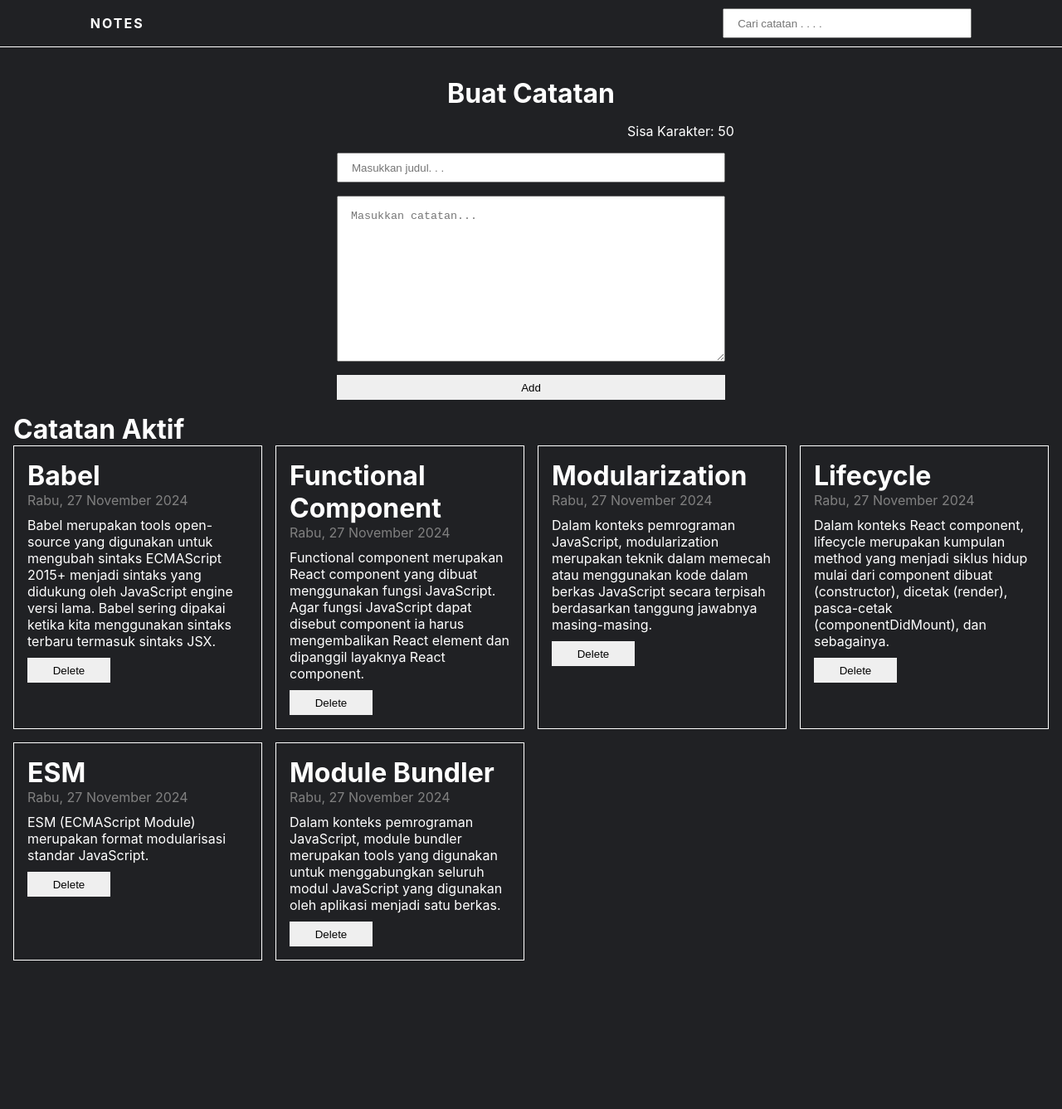
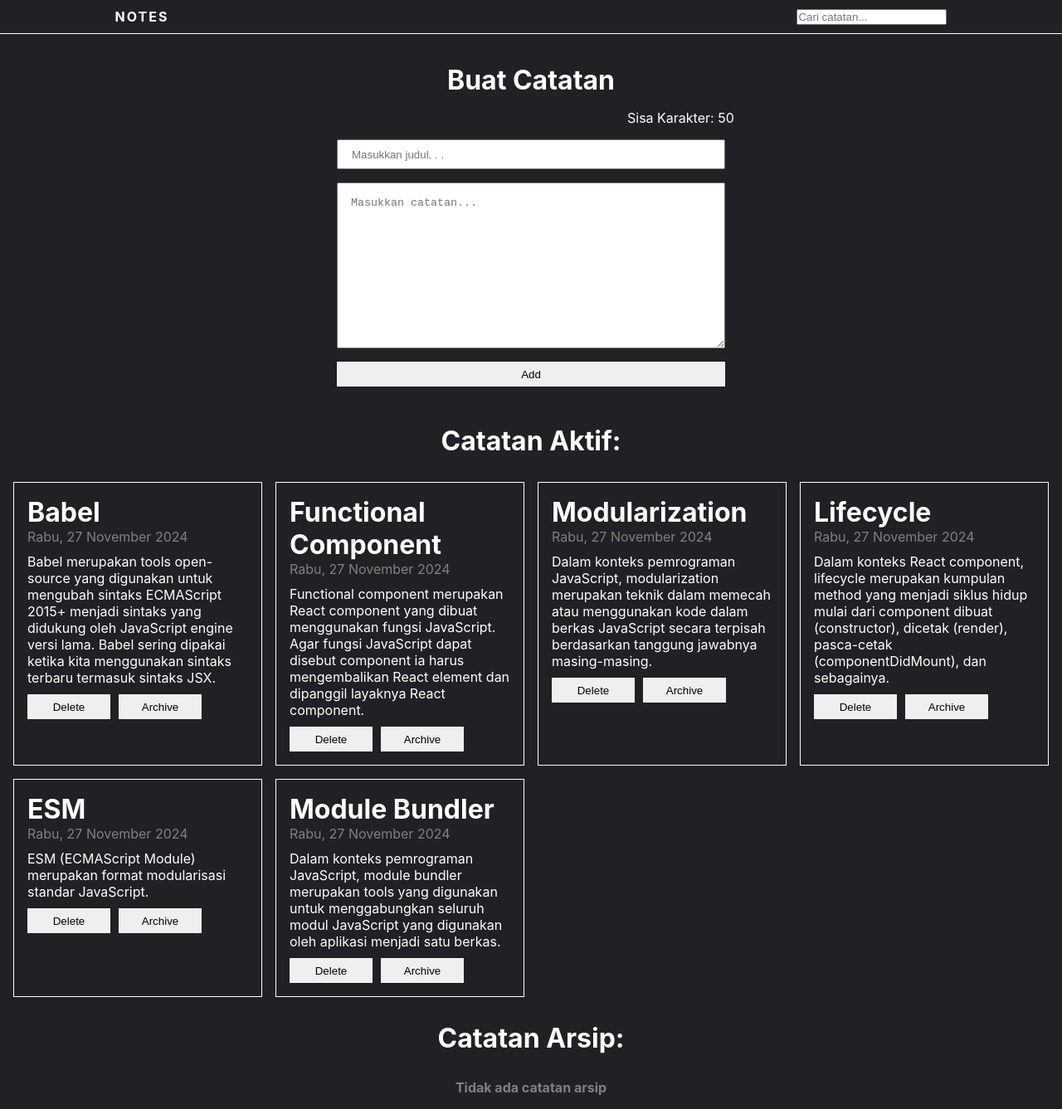
Before and after one commit to kumbangheracles/notes-app, a React (Vite) app: page / in a window 1280 px wide. Shown: the whole page at 83% size. Before the commit the page ends 1174 px from the top, so only its background shows below. Built offline with nearby package versions, Linux system fonts and the light colour scheme.

Commit message:
archived button added

```diff
--- a/src/components/Navbar/Navbar.jsx
+++ b/src/components/Navbar/Navbar.jsx
@@ -1,12 +1,35 @@
 import React from "react";
 import SearchBox from "./SearchBox";
 import Logo from './Logo'
+import NoteList from "../NoteList/NoteList";
+import { getInitialData, showFormattedDate } from "../../utils";
 
-export default function Navbar(){
-    return(
-        <nav className="navbar">
-            <Logo />
-            <SearchBox />
-        </nav>
-    )
+export default class Navbar extends React.Component {
+    constructor(props) {
+        super(props);
+        this.state = {
+          notes: getInitialData(),
+          searchQuery: "", // State untuk search box
+        };
+
+        this.onSearchHandler = this.onSearchHandler.bind(this);
+      }
+
+      onSearchHandler(event) {
+        this.setState({ searchQuery: event.target.value });
+      }
+    render() {
+
+        const { notes, searchQuery } = this.state;
+        // Filter catatan berdasarkan title yang sesuai dengan searchQuery
+        const filteredNotes = notes.filter((note) =>
+        note.title.toLowerCase().includes(searchQuery.toLowerCase())
+        );
+        return (
+            <nav className="navbar">
+                <Logo />
+                <SearchBox searchQuery={searchQuery} onSearch={this.onSearchHandler} />
+            </nav>
+        )
+    }
 }
--- a/src/components/Navbar/SearchBox.jsx
+++ b/src/components/Navbar/SearchBox.jsx
@@ -1,9 +1,15 @@
 import React from "react";
 
-export default function SearchBox(){
-    return(
-        <div className="search-box">
-            <input type="text" id="search-input-box" placeholder="Cari catatan . . . ."/>
-        </div>
-    )
-}
+const SearchBox = ({ searchQuery, onSearch }) => {
+    return (
+      <input
+        type="text"
+        placeholder="Cari catatan..."
+        value={searchQuery}
+        onChange={(e) => onSearch(e.target.value)}
+        className="search-box"
+      />
+    );
+  };
+
+  export default SearchBox;
--- /dev/null
+++ b/src/components/NoteList/ArchiveButton.jsx
@@ -0,0 +1,7 @@
+import React from "react";
+
+export default function ArchivedButton({id, onArchived, archived}) {
+    return (
+        <button type="submit" className="note-item_archive" onClick={() => onArchived(id)} >{archived ? "Unarchive" : "Archive"}</button>
+    )
+}
--- a/src/components/NoteList/Note.jsx
+++ b/src/components/NoteList/Note.jsx
@@ -1,6 +1,7 @@
 import React from "react";
 import NoteList from "./NoteList";
 import FormInput from "../InputForm/FormInput";
+import SearchBox from "../Navbar/SearchBox";
 import { getInitialData, showFormattedDate } from "../../utils";
 
 export default class Note extends React.Component{
@@ -10,6 +11,7 @@ export default class Note extends React.Component{
             notes: getInitialData(),
         }
         this.onDeleteHandler = this.onDeleteHandler.bind(this);
+        this.onArchivedHandler = this.onArchivedHandler.bind(this);
         this.onAddHandler = this.onAddHandler.bind(this);
     }
 
@@ -17,6 +19,17 @@ export default class Note extends React.Component{
         const notes = this.state.notes.filter(note => note.id !==id);
         this.setState({notes});
     }
+    onArchivedHandler(id) {
+        this.setState((prevState) => {
+          const updatedNotes = prevState.notes.map((note) =>
+            note.id === id
+              ? { ...note, archived: !note.archived }
+              : note
+
+          );
+          return { notes: updatedNotes };
+        });
+      }
 
     onAddHandler({title, body}){
         this.setState((prevState) =>{
@@ -36,18 +49,32 @@ export default class Note extends React.Component{
 
     render(){
         const { notes } = this.state;
+        const activeNotes = notes.filter((note) => !note.archived);
+        const archivedNotes = notes.filter((note) => note.archived);
         return(
             <div className="note-app">
                 <h1 className="title-app">Buat Catatan</h1>
                 <FormInput addNotes={this.onAddHandler}/>
 
 
-                <h1>Catatan Aktif</h1>
-                {notes.length > 0 ?(
-                    <NoteList notes={this.state.notes} onDelete={this.onDeleteHandler}/>
+                <h1 className="title-aktif">Catatan Aktif: </h1>
+                {activeNotes.length > 0 ?(
+                    <NoteList notes={activeNotes}
+                    onDelete={this.onDeleteHandler}
+                    onArchived={this.onArchivedHandler}/>
                 ) :
-                (<h4>Tidak ada catatan</h4>)}
+                (<h4 className="active-catatan">Tidak ada catatan aktif</h4>)}
 
+                <h1 className="title-arsip">Catatan Arsip: </h1>
+                {archivedNotes.length > 0 ? (
+                    <NoteList
+                    notes={archivedNotes}
+                    onDelete={this.onDeleteHandler}
+                    onArchived={this.onArchivedHandler}
+                    />
+                ) : (
+                    <h4 className="arsip-catatan">Tidak ada catatan arsip</h4>
+                )}
 
             </div>
         )
--- /dev/null
+++ b/src/components/NoteList/NoteFooter.jsx
@@ -0,0 +1,11 @@
+import React from "react";
+import DeleteButton from "./DeleteButton";
+import ArchivedButton from "./ArchiveButton";
+export default function NoteFooter({id, onDelete, onArchived, archived}){
+    return(
+        <div className="note-footer">
+            <DeleteButton id={id} onDelete={onDelete} />
+            <ArchivedButton id={id} onArchived={onArchived} archived={archived}/>
+        </div>
+    )
+}
--- a/src/components/NoteList/NoteItem.jsx
+++ b/src/components/NoteList/NoteItem.jsx
@@ -1,14 +1,14 @@
 import React from "react";
 import NoteHead from "./NoteHead";
 import NoteBody from "./NoteBody";
-import DeleteButton from "./DeleteButton";
+import NoteFooter from "./NoteFooter";
 
-export default function NoteItem({title, body, createdAt, id, onDelete}){
+export default function NoteItem({title, body, createdAt, id, onDelete, onArchived, archived}){
     return(
         <div className="note-item">
             <NoteHead title={title} createdAt={createdAt} />
             <NoteBody body={body} />
-            <DeleteButton id={id} onDelete={onDelete}/>
+            <NoteFooter id={id} onDelete={onDelete} onArchived={onArchived} archived={archived}/>
         </div>
     )
 }
--- a/src/components/NoteList/NoteList.jsx
+++ b/src/components/NoteList/NoteList.jsx
@@ -1,12 +1,13 @@
 import React from "react";
 import NoteItem from "./NoteItem";
 
-export default function NoteList({notes, onDelete}){
+export default function NoteList({notes, onDelete, onArchived}){
     return(
         <div className="note-list">
             {
                 notes.map((note) =>(
-                    <NoteItem key={note.id} onDelete={onDelete} {...note}/>
+                    <NoteItem key={note.id} onArchived={onArchived} onDelete={onDelete} {...note} />
+
                 ))
             }
         </div>
--- a/src/styles/style.css
+++ b/src/styles/style.css
@@ -50,8 +50,21 @@ body {
   border: none;
   cursor: pointer;
 }
+.note-item_archive{
+  width: 100px;
+  height: 30px;
+  border: none;
+  cursor: pointer;
+}
+.note-item_archive:hover{
+  background-color: yellow;
+}
 .note-item_delete:hover{
   background-color: red;
+}
+.note-footer{
+  display: flex;
+  gap: 10px;
 }
 /* Navbar Styling */
 .navbar{
@@ -106,3 +119,19 @@ body {
 .button-input:hover{
   background-color: lightgreen;
 }
+.active-catatan{
+  color: gray;
+  text-align: center;
+}
+.arsip-catatan{
+  color: gray;
+  text-align: center;
+}
+.title-aktif{
+  text-align: center;
+  margin-block: 30px;
+}
+.title-arsip{
+  margin-block: 30px;
+  text-align: center;
+}
```
